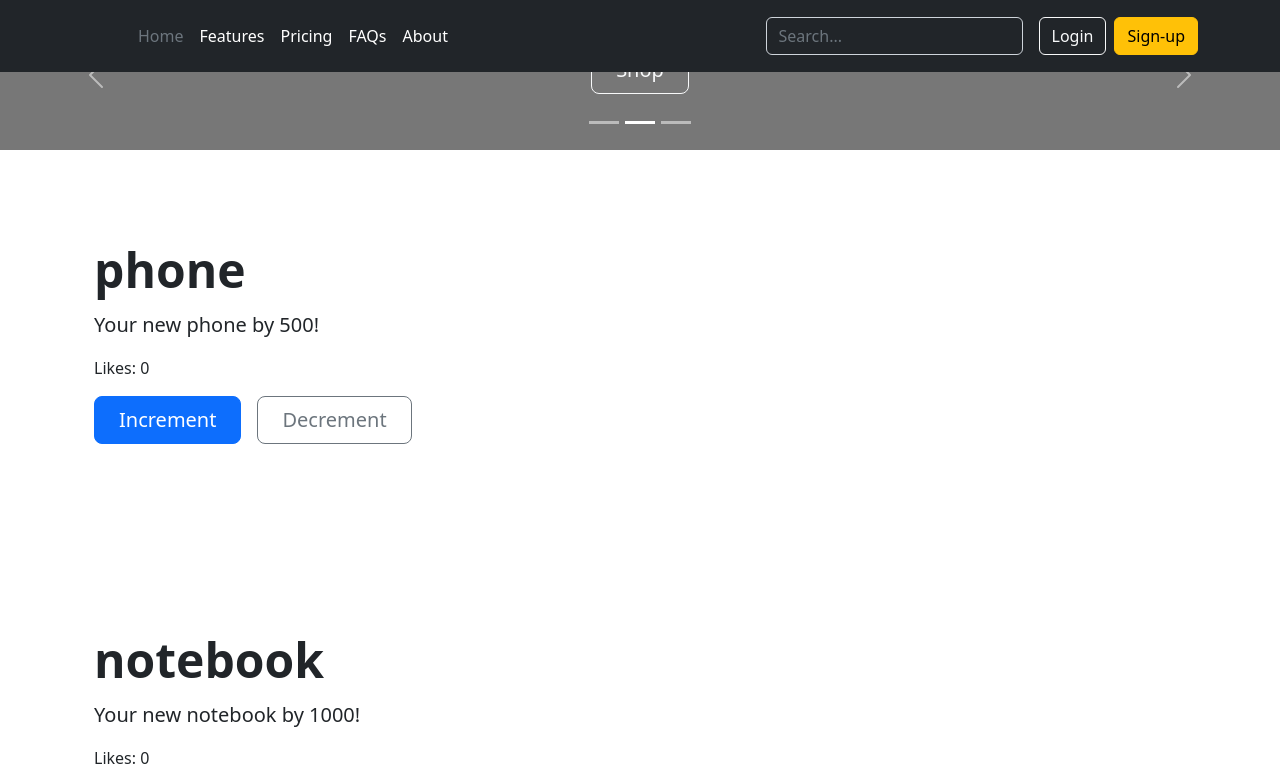
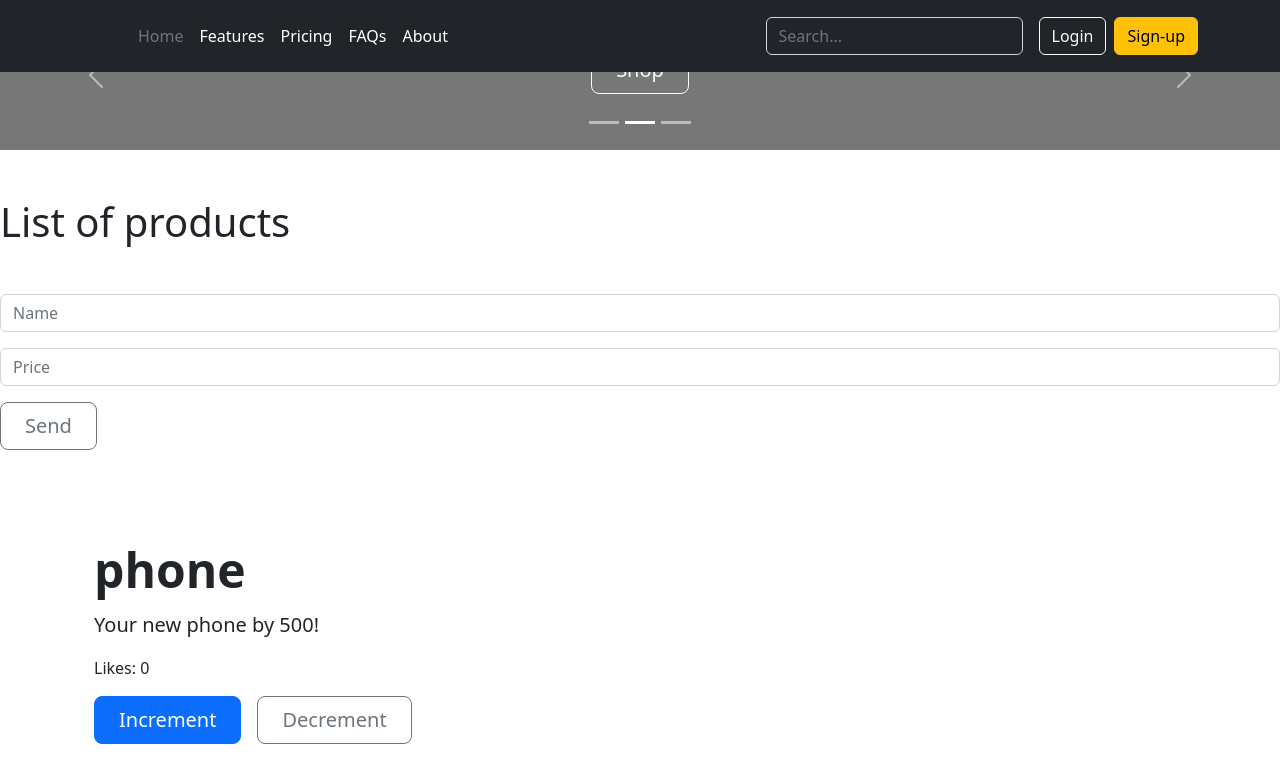
Before and after one commit to Drebedenb/frontend-hightech-digit, a React (Create React App) app in the folder frontend-hightech-digit/: page / in a window 1280 px wide. Shown: the top 784 px of the page. Built offline with nearby package versions, Linux system fonts and the light colour scheme.

Commit message:
Adding new item in list

```diff
--- a/frontend-hightech-digit/src/pages/Main.js
+++ b/frontend-hightech-digit/src/pages/Main.js
@@ -10,11 +10,37 @@ const Main = () => {
         {id: 3, name: "pc", price: 1000},
         {id: 4, name: "digital watch", price: 200}
     ]);
+    let id = 4;
+    let [name, setName] = useState("");
+    let [price, setPrice] = useState("");
 
+
+    function addCard(name, price) {
+        setCards(cards.concat(cards.unshift({id: id + 1, name: name, price: price})));
+    };
+    function deleteCard(id) {
+
+    };
+    function handler(e){
+        e.preventDefault();
+        addCard(name, price);
+        name = setName("");
+        price = setPrice("");
+    };
     return (
         <div>
             <Header/>
             <Carousel/>
+            <h1 className="mt-5">List of products</h1>
+            <form className="mt-5">
+                <input value={name} onChange={event => setName(event.target.value)} className="form-control form-control-white mb-3"
+                       placeholder="Name" aria-label="Search"/>
+                <input value={price} onChange={event => setPrice(event.target.value)} className="form-control form-control-white mb-3"
+                       placeholder="Price" aria-label="Search"/>
+                <button className="btn btn-outline-secondary btn-lg px-4" type={"submit"} onClick={event => handler(event)}>
+                    Send
+                </button>
+            </form>
             {(cards.map(item => <Card post={item} key={item.id}/> ) ) }
         </div>
     );
```
